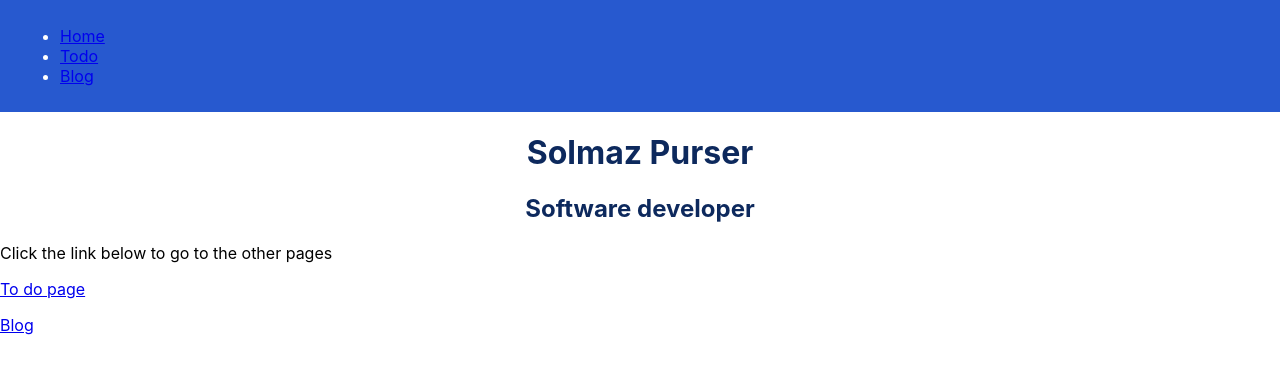
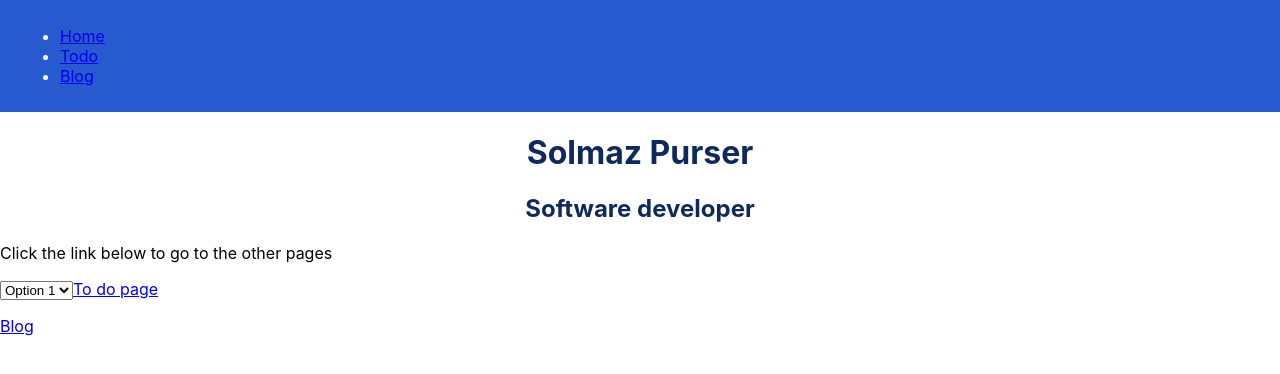
Before and after one commit to bookloversolmaz/django-website-react, a React (Create React App) app in the folder frontend/: page / in a window 1280 px wide. Shown: the top 374 px of the page. Built offline with nearby package versions, Linux system fonts and the light colour scheme.

Commit message:
Added dropdown list to home page

```diff
--- a/frontend/src/components/home/home.js
+++ b/frontend/src/components/home/home.js
@@ -1,17 +1,27 @@
-import React from 'react';
+import React, { useState } from 'react';
 import { Link } from 'react-router-dom';
 
+
 function Home() {
-  return (
+  // Create function to track changes in dropdown list
+  // Use useState to set the defualt value of DropDown Menu and declare the values
+  const [dropdownValue, SetDropdownValue] = useState('')
+  const handleChange = (event) => {
+    SetDropdownValue(event.target.value);
+    };
+    return (
       <div>
         <h1>Solmaz Purser</h1>
         <h2>Software developer</h2>
         <p>Click the link below to go to the other pages</p>
         {/* Link to software projects, drop down to to do list. Add tic tac toe */}
+        <select value={dropdownValue} onChange={handleChange}>
+        <option value="Option 1">Option 1</option>
+        <option value="Option 2">Option 2</option>
+        </select>
         <Link to="/todo">To do page</Link>
         <p><Link to="/blog">Blog </Link></p>
       </div>
   );
 }
-
 export default Home;
```
